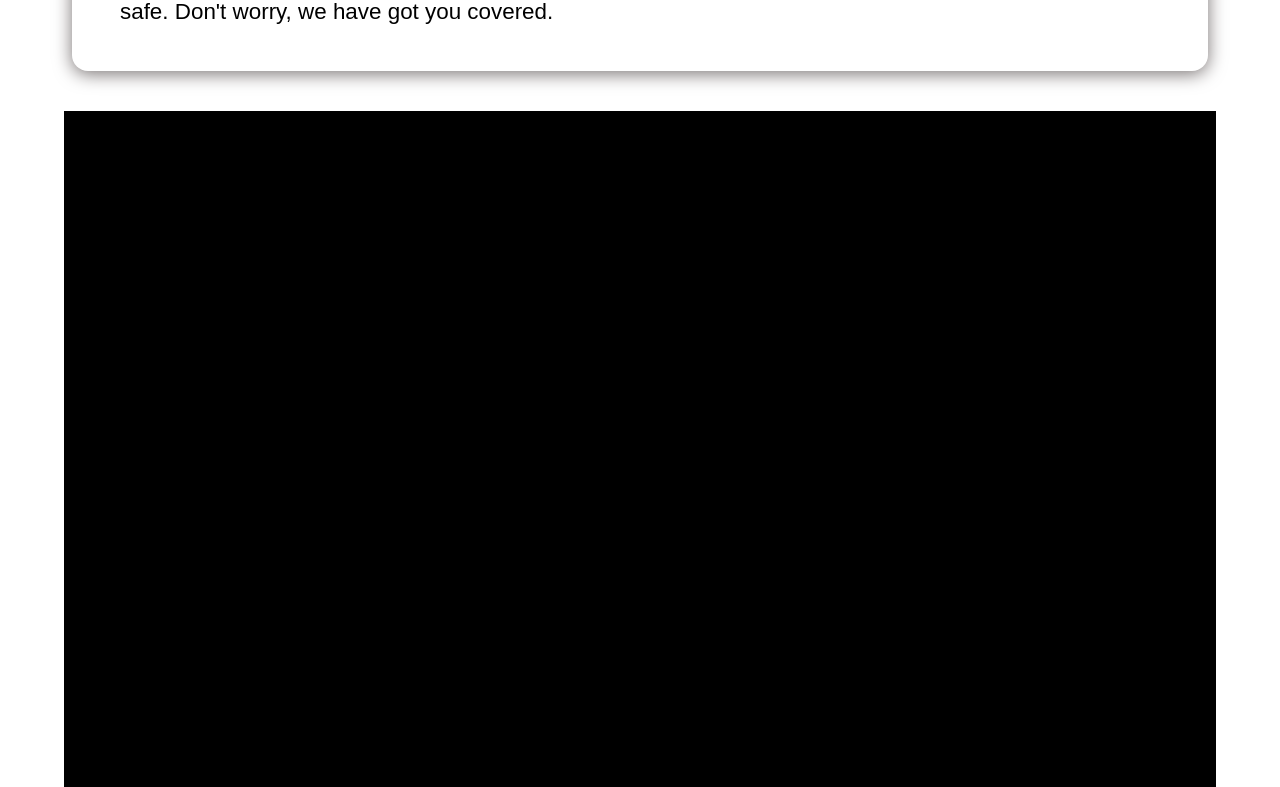
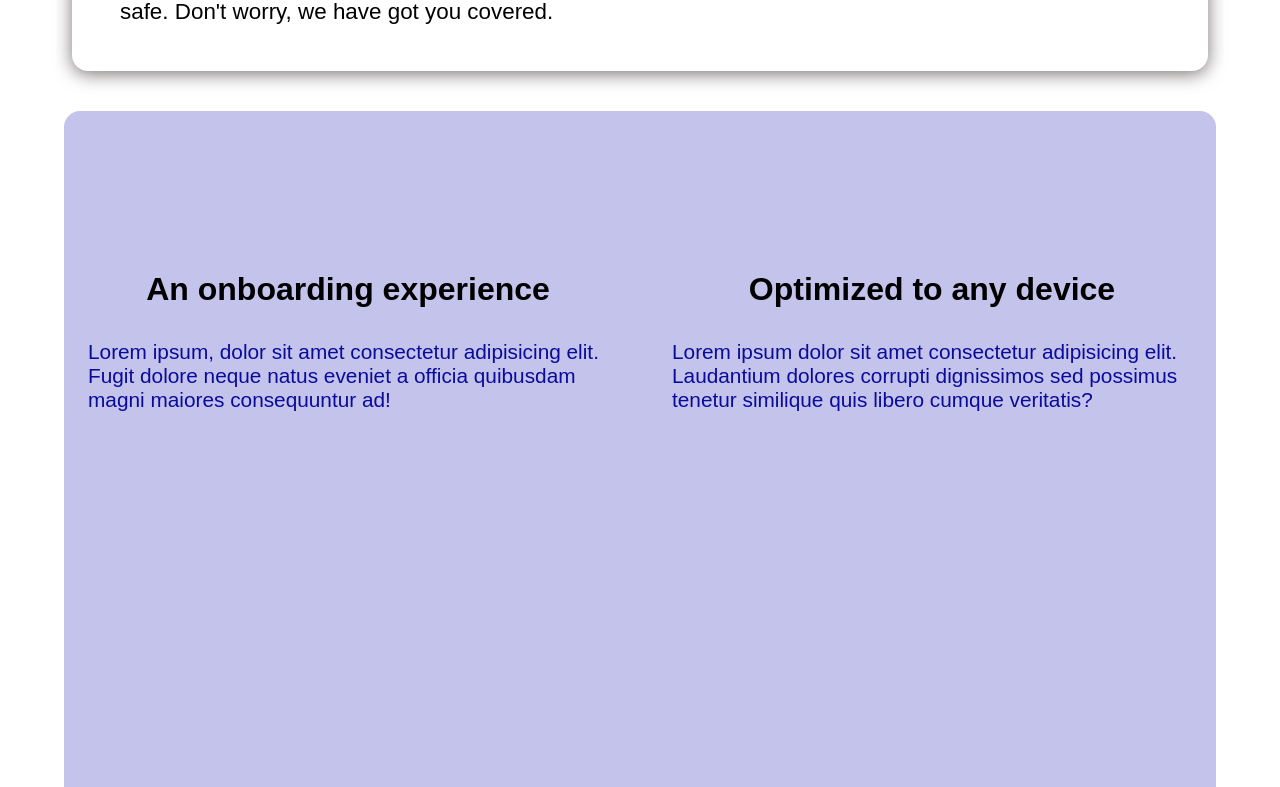
Before and after one commit to Suman373/blossom, a React (Create React App) app in the folder client/: page / in a window 1280 px wide. Shown: the part 833-1620 px from the top of the page. Built offline with nearby package versions, Linux system fonts and the light colour scheme.

Commit message:
add: mid-section structure
desiging the card and img is left

```diff
--- a/client/src/pages/public/Home/Home.scss
+++ b/client/src/pages/public/Home/Home.scss
@@ -7,6 +7,7 @@
     padding:0.5rem;
     gap:2rem;
     margin:2rem 0;
+    z-index: 100;
     .banner-slogan{
         height:20rem;
         width:fit-content;
@@ -95,11 +96,37 @@
 
 .platform-wrapper{
     min-height: 100vh;
-    display: grid;
-    place-content: center;
+    margin:1rem auto;
+    display: flex;
+    align-items: center;
+    justify-content: center;
     padding:0.5rem;
     gap:2rem;
-    margin:2rem 0;
-    background: variables.$shadow;
-    background:black;
+    position: relative;
+    border-radius: 1rem;
+    background: variables.$fallback;
+
+    h1{
+        font-size: 2rem;
+        text-align: center;
+    }
+    .our-platform{
+        height:30rem;
+        width:50%;
+        // background:variables.$blue-light;
+
+
+        .platform-card{
+            width:fit-content;
+            margin:1rem auto;
+            height:fit-content;
+            padding:1rem;
+            // background-color: variables.$body-bg;
+
+            p{
+                font-size: 1.3rem;
+                color:variables.$blue-accent;
+            }
+        }
+    }
 }
--- a/client/src/utils/_variables.scss
+++ b/client/src/utils/_variables.scss
@@ -2,6 +2,7 @@ $title-lg:2.5rem;
 $title-md:2rem;
 $title-sm:1.65rem;
 $body-bg:#fafafa;
+$fallback:#c3c3ec;
 $blue-accent:#0b0b9b;
 $blue-light:#276ecc;
 $positive:#0d7c0d;
```
